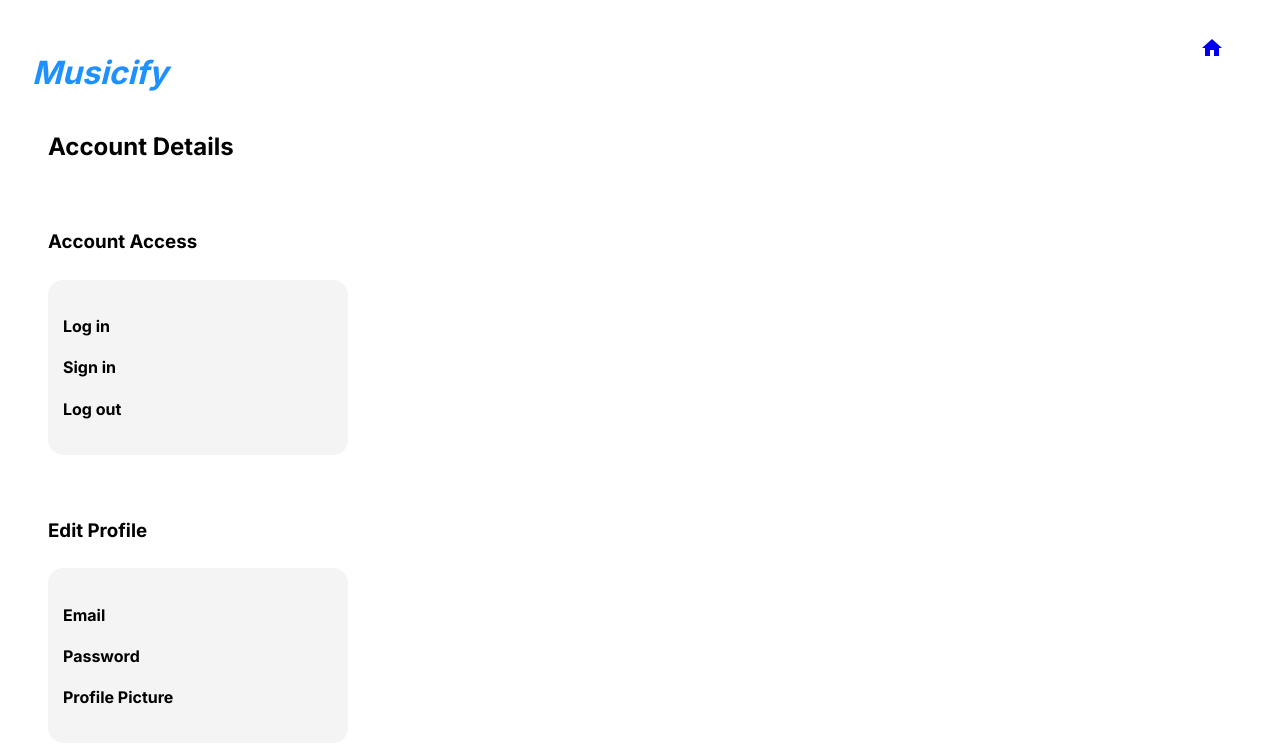
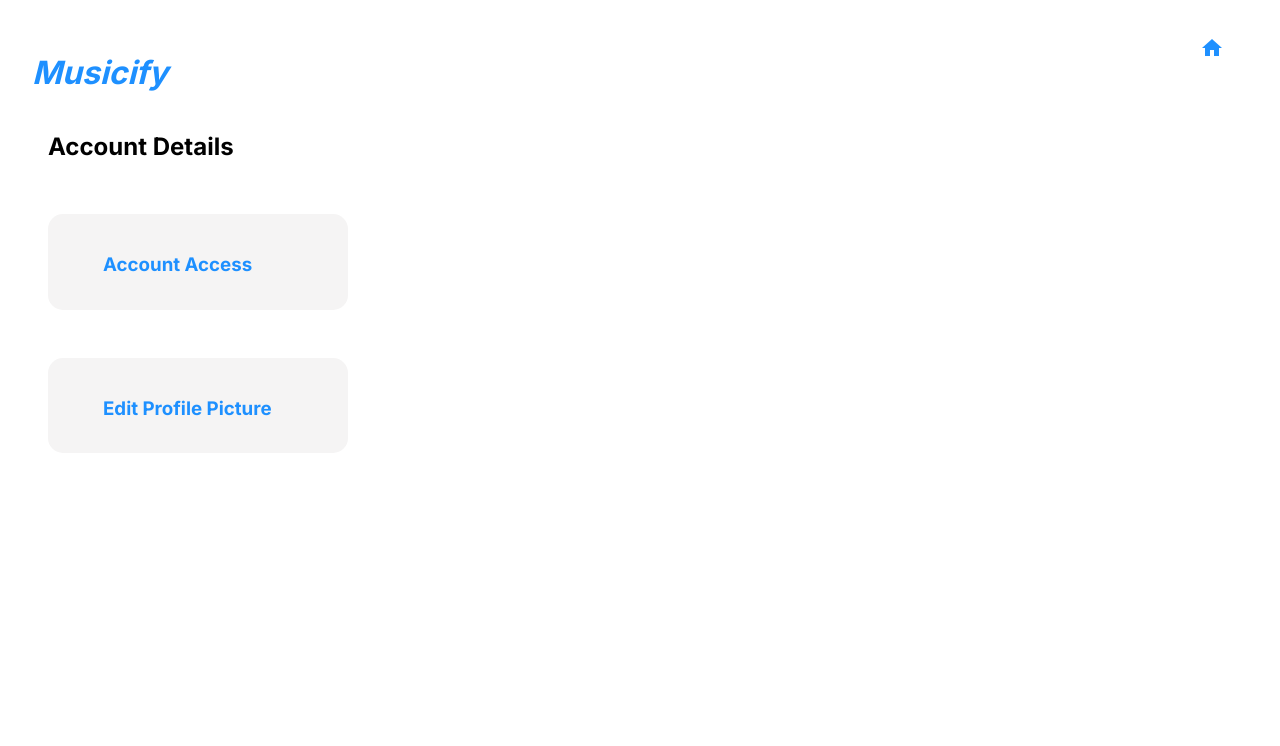
Before and after one commit to info340a-wi24/project-eunbecha, a React app: page /account in a window 1280 px wide. Built offline with nearby package versions, Linux system fonts and the light colour scheme; some packages are replaced by stand-ins of ours.

Commit message:
link buttons updated

```diff
--- a/package.json
+++ b/package.json
@@ -10,7 +10,7 @@
     "react": "^18.2.0",
     "react-dom": "^18.2.0",
     "react-h5-audio-player": "^3.9.1",
-    "react-router-dom": "^6.22.2",
+    "react-router-dom": "^6.22.3",
     "react-scripts": "5.0.1",
     "web-vitals": "^2.1.4"
   },
--- a/src/components/AccountPage.js
+++ b/src/components/AccountPage.js
@@ -10,7 +10,9 @@ function AccountPage() {
 
           <header>
             <div className="NavButton">
-              <h1 className='logo'>Musicify</h1>
+              <a href="/">
+                <h1 className='logo'>Musicify</h1>
+              </a>
               <Link to="/">
                 <span className="material-icons md-64">home</span>
               </Link>
@@ -20,23 +22,21 @@ function AccountPage() {
             <h2 className="accountDetails">Account Details</h2>
 
             <div className="sectionBox">
-                <h3>Account Access</h3>
-                <div className="box">
-                    <div className="accountAccess">
-                        <h4>Log in</h4>
-                        <h4>Sign in</h4>
-                        <h4>Log out</h4>
-                    </div>
-                </div>
+              <div className="box">
+                  <div className="accountAccess">
+                    <a href="/LoginPage.js">
+                      <h3>Account Access</h3>
+                    </a>
+                  </div>
+              </div>
             </div>
 
             <div className="sectionBox">
-                <h3>Edit Profile</h3>
                 <div className="box">
                     <div className="profileEdit">
-                        <h4>Email</h4>
-                        <h4>Password</h4>
-                        <h4>Profile Picture</h4>
+                      <a href="/profilePicPage">
+                        <h3>Edit Profile Picture</h3>
+                      </a>
                     </div>
                 </div>
             </div>
--- a/src/index.css
+++ b/src/index.css
@@ -187,6 +187,10 @@ table thead {
     border-bottom: 0.14em solid #E7E7E7;
 }
 
+a {
+    text-decoration: none;
+    color: dodgerblue;
+}
 
 @media (min-width: 768px) { /* large screens (desktop view) */
 
```
Also changed, not shown: src/components/profilePicPage.js (added, +8 -0 lines), 1 other file.
